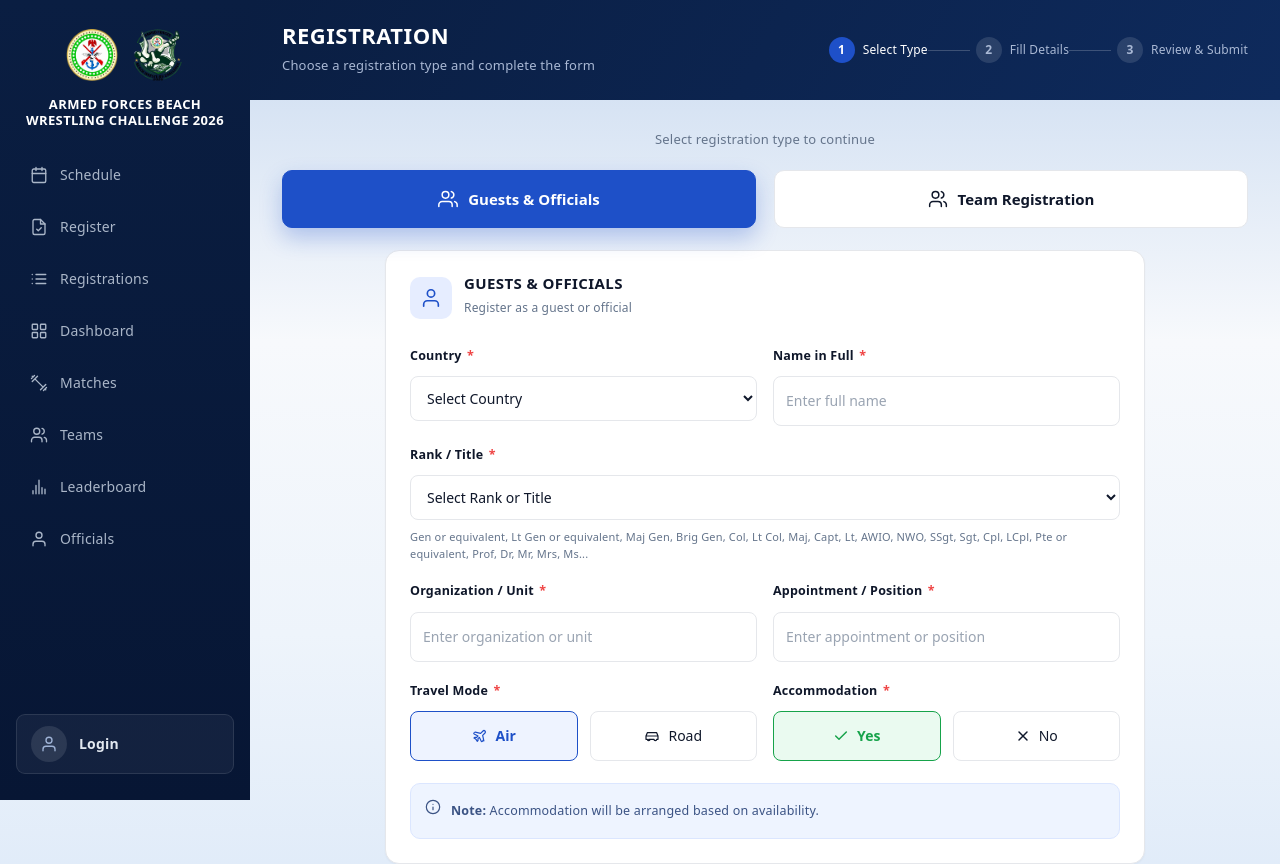
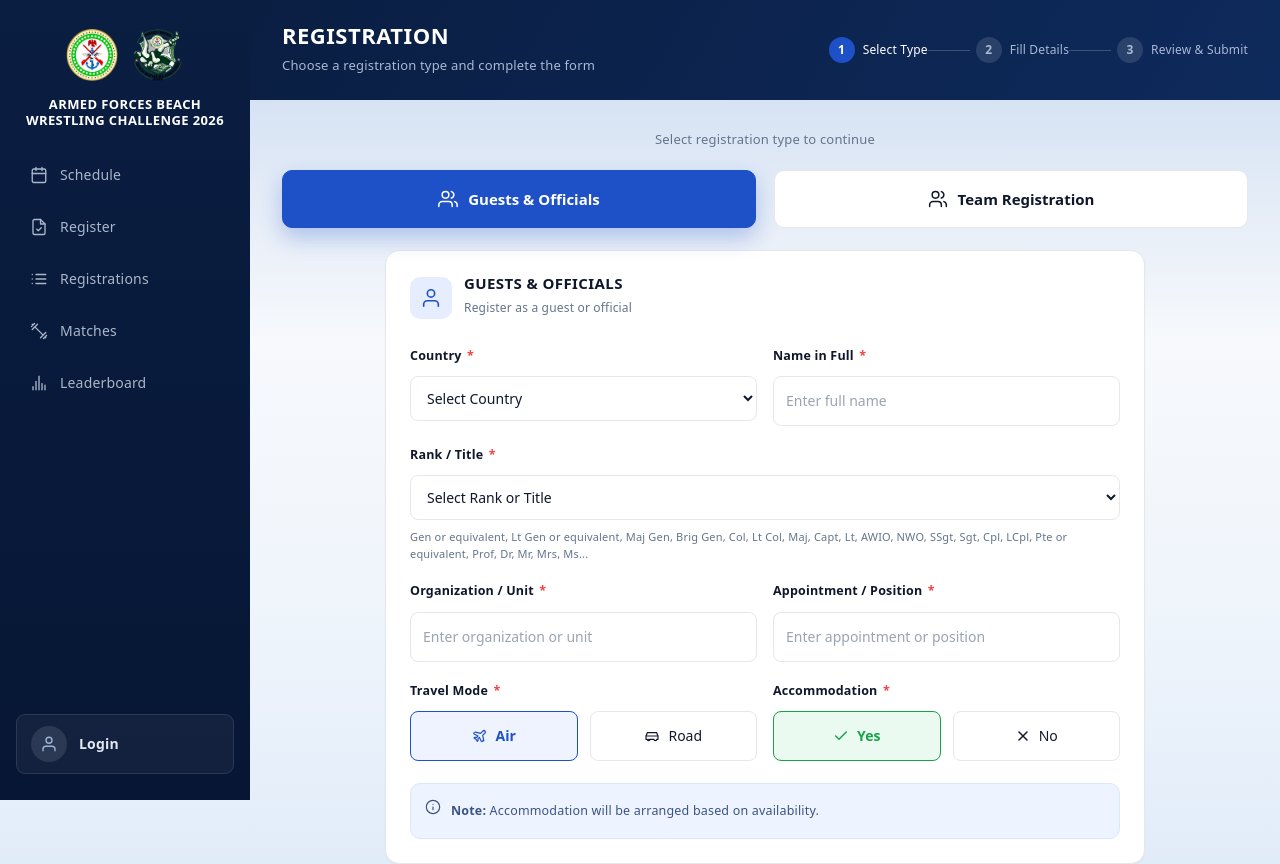
Before and after one commit to geekelo/naval_wrestle_pulse, a React (Vite) app: page / in a window 1280 px wide. Shown: the top 864 px of the page. Built offline with nearby package versions, Linux system fonts and the light colour scheme.

Commit message:
Comment out unused sidebar links for Teams, Officials, and Dashboard to streamline navigation and prepare for future updates.

```diff
--- a/src/components/Sidebar.jsx
+++ b/src/components/Sidebar.jsx
@@ -9,11 +9,11 @@ const NAV = [
   { label: 'Schedule', to: '/schedule', ic: icon.schedule },
   { label: 'Register', to: '/register', ic: icon.registration },
   { label: 'Registrations', to: '/registrations', ic: icon.list },
-  { label: 'Dashboard', to: '/dashboard', ic: icon.dashboard },
   { label: 'Matches', to: '/matches', ic: icon.matches },
-  { label: 'Teams', to: '/teams', ic: icon.teams },
   { label: 'Leaderboard', to: '/leaderboard', ic: icon.leaderboard },
-  { label: 'Officials', to: '/officials', ic: icon.officials },
+  // { label: 'Teams', to: '/teams', ic: icon.teams },
+  // { label: 'Officials', to: '/officials', ic: icon.officials },
+  // { label: 'Dashboard', to: '/dashboard', ic: icon.dashboard },
 ]
 
 function userInitials(user) {
```
